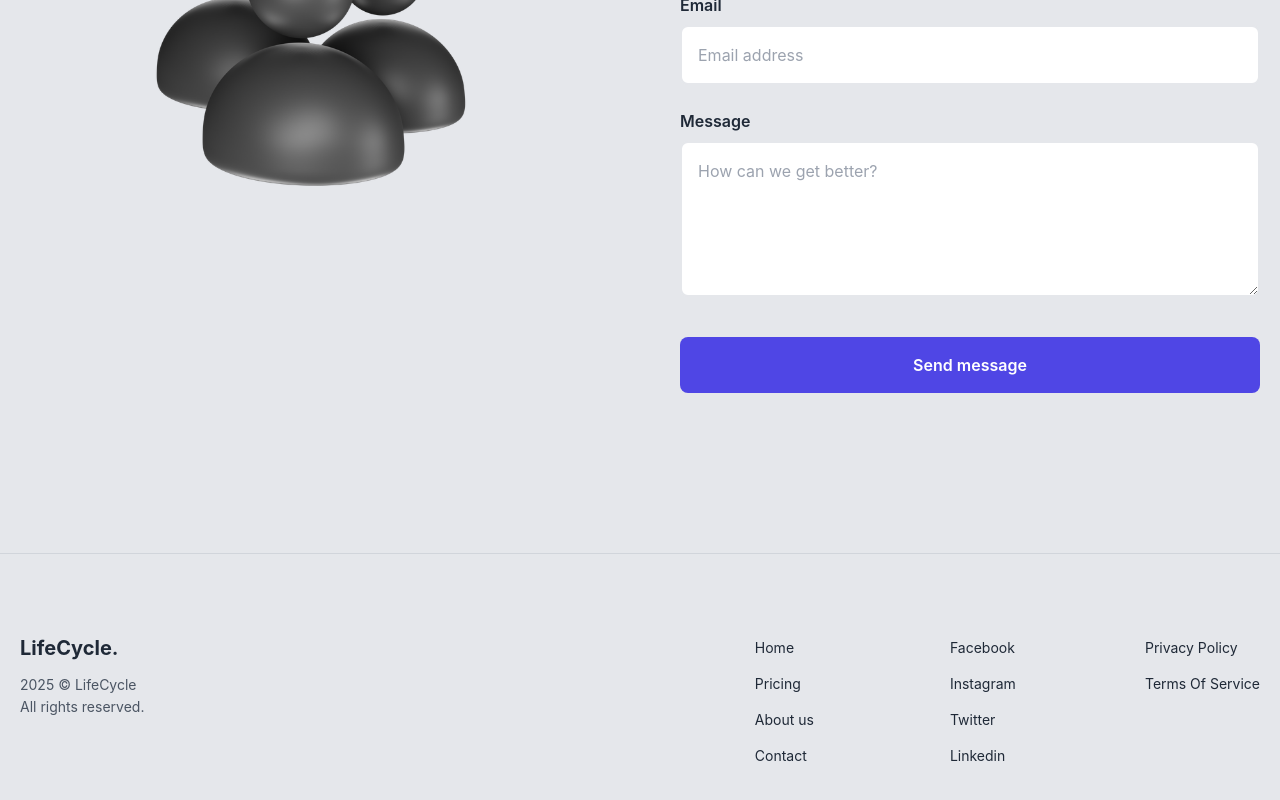
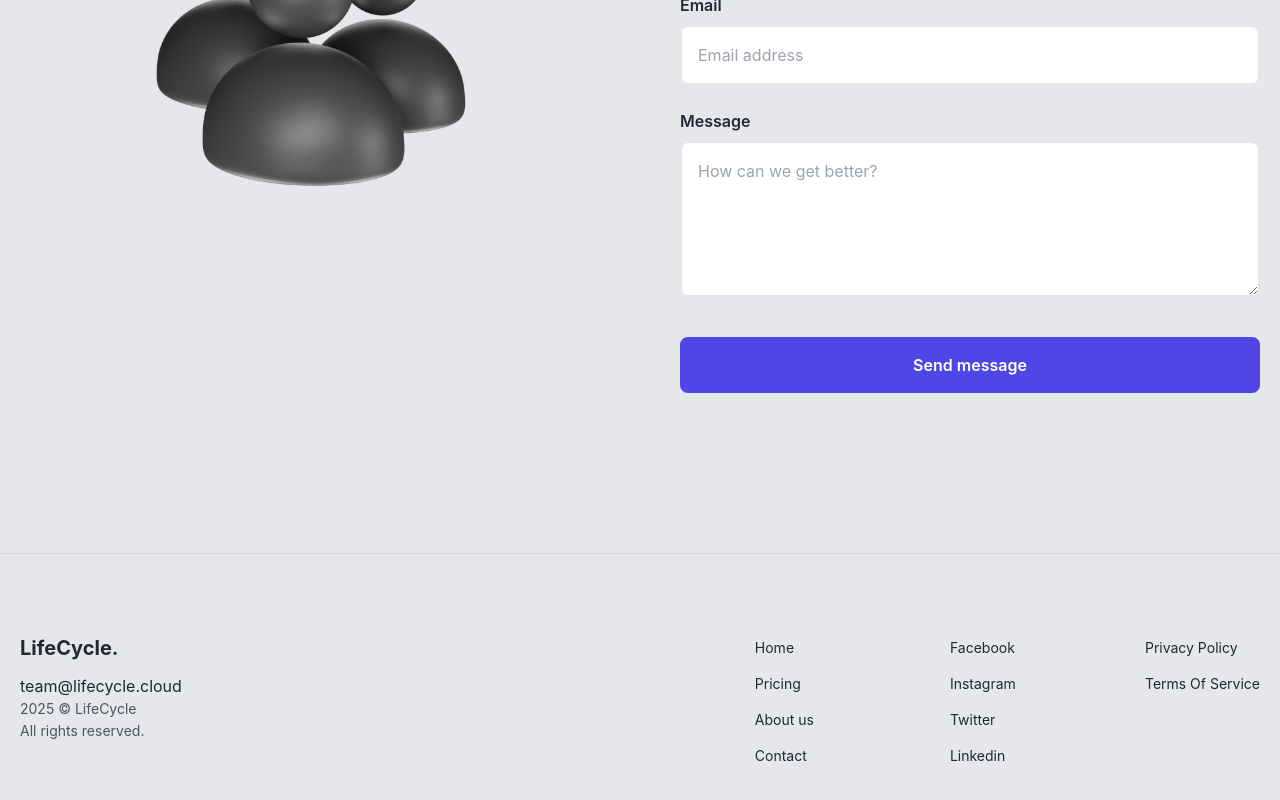
Before and after one commit to x1mmy/lifecycle-landing, a React (Vite) app: page /contact in a window 1280 px wide. Shown: the part 458-1258 px from the top of the page. Built offline with nearby package versions, Linux system fonts and the light colour scheme.

Commit message:
added email to the footer

```diff
--- a/src/components/Footer.tsx
+++ b/src/components/Footer.tsx
@@ -10,10 +10,18 @@ const Footer: React.FC = () => {
             <div className="text-xl font-bold text-gray-800 mb-3">
               LifeCycle.
             </div>
+            <a
+                href="mailto:team@lifecycle.cloud"
+                className="text-gray-800 hover:text-primary-700 transition-colors duration-300"
+              >
+                team@lifecycle.cloud
+              </a>
             <div className="text-sm text-gray-600 leading-relaxed">
               2025 © LifeCycle
               <br />
               All rights reserved.
+              <br />
+
             </div>
           </div>
           <div className="grid grid-cols-2 sm:grid-cols-3 gap-x-8 gap-y-4 md:gap-x-20 md:gap-y-0 w-full md:w-auto">
```
